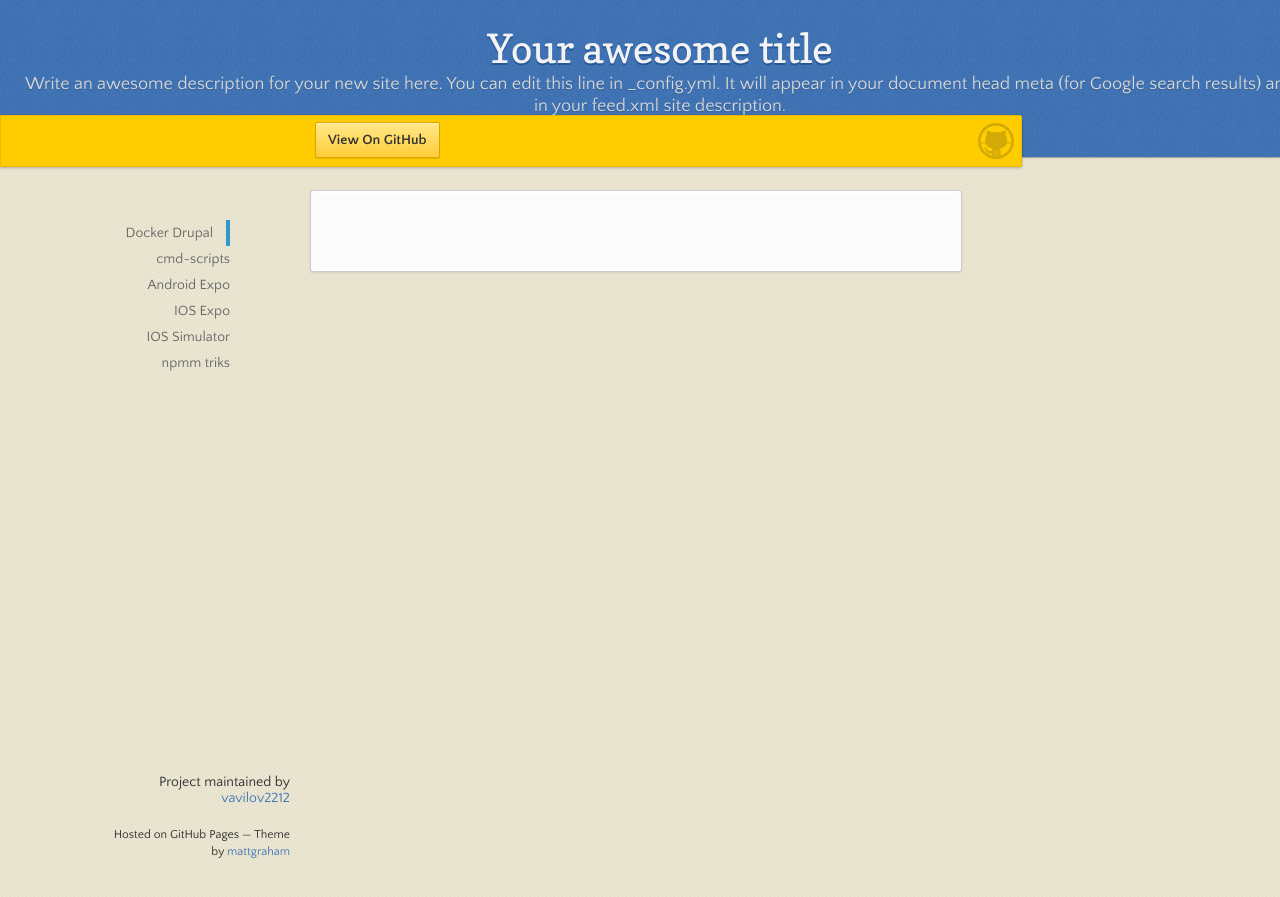
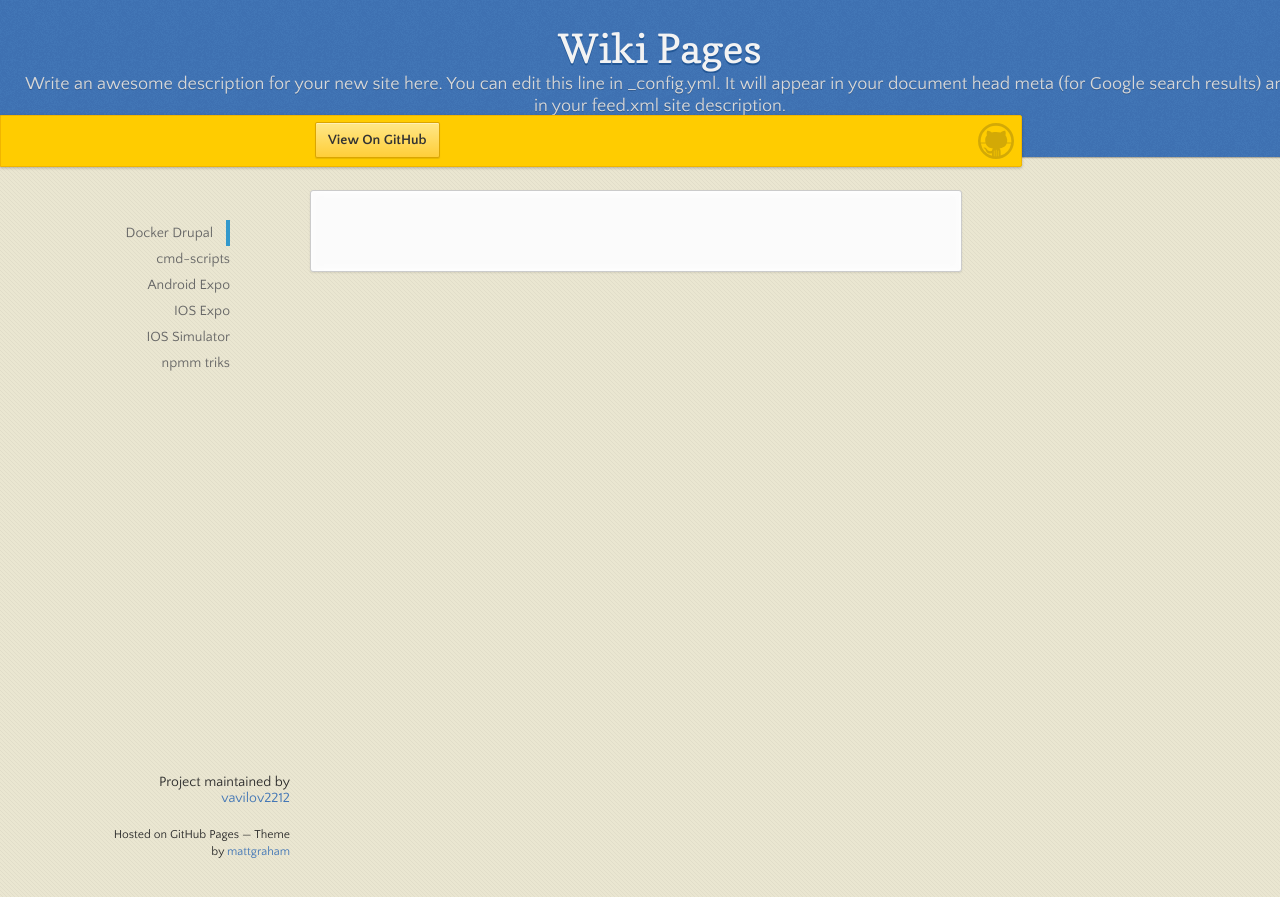
Before and after one commit to vavilov2212/vimwiki, a Jekyll site: the page built from todo_list.md, in a window 1280 px wide. Shown: the top 897 px of the page. Built offline with Jekyll 4.4.1, drawn with Linux system fonts in a browser that asks for light colours; our own code applies the rules of GitHub Pages for plain Markdown files.

Commit message:
change github.pages address

```diff
--- a/_config.yml
+++ b/_config.yml
@@ -18,13 +18,13 @@
 # You can create any custom variable you would like, and they will be accessible
 # in the templates via {{ site.myvariable }}.
 
-title: Your awesome title
-email: your-email@example.com
+title: Wiki Pages
+email: zaphod_beeblebroks@yahoo.com
 description: >- # this means to ignore newlines until "baseurl:"
   Write an awesome description for your new site here. You can edit this
   line in _config.yml. It will appear in your document head meta (for
   Google search results) and in your feed.xml site description.
-baseurl: "/guides" # the subpath of your site, e.g. /blog
+baseurl: "/vimwiki" # the subpath of your site, e.g. /blog
 url: "https://vavilov2212.github.io" # the base hostname & protocol for your site, e.g. http://example.com
 twitter_username: jekyllrb
 github_username:  jekyll
```
